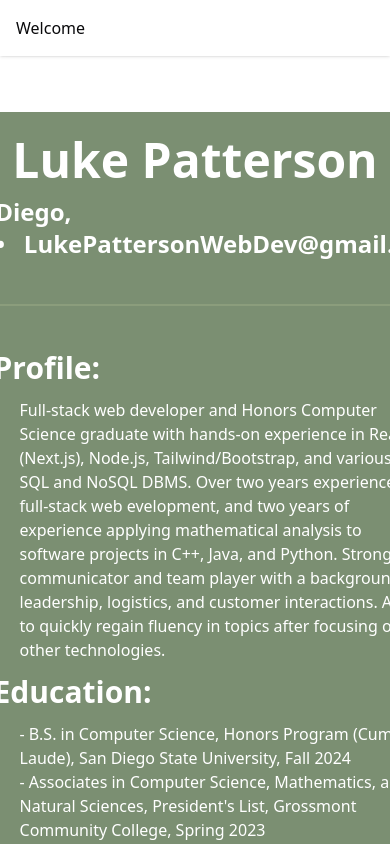
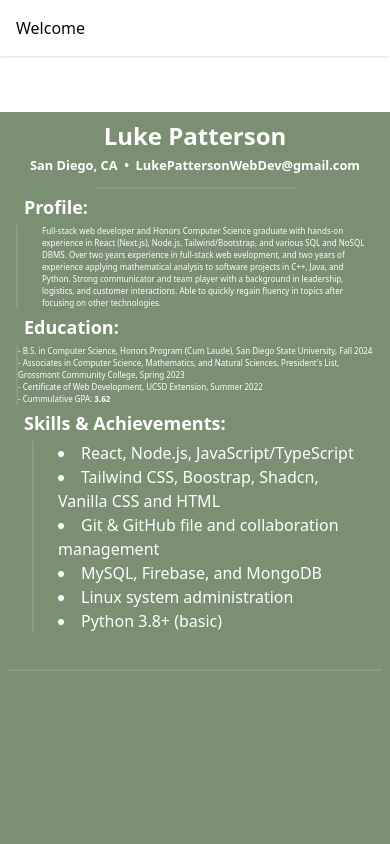
Before and after one commit to kainoa59/LukePattersonWebDev, a Next.js app: page /aboutme in a window 390 px wide. Shown: the top 844 px of the page. Built offline with nearby package versions, Linux system fonts and the light colour scheme.

Commit message:
adjusting screen sizing for smaller screens, start fixing section section of resume page

```diff
--- a/app/aboutme/page.tsx
+++ b/app/aboutme/page.tsx
@@ -55,7 +55,7 @@ export default function PortfolioPage() {
       <main>
         <div
           id="main-div"
-          className="w-full min-h-[60vh] bg-[#7b8f72] flex flex-col gap-3 items-center justify-center p-6 md:p-10 lg:p-12 xl:p-14 2xl:p-16 xl:px-28 2xl:px-32"
+          className="w-full min-h-[60vh] bg-[#7b8f72] flex flex-col gap-3 items-center justify-center p-2 sm:p-6 md:p-10 lg:p-12 xl:p-14 2xl:p-16 xl:px-28 2xl:px-32"
           style={{
             opacity: fadeIn ? 1 : 0,
             // fade-in effect
@@ -63,27 +63,27 @@ export default function PortfolioPage() {
           }}
         >
           <div
-            className="top-section flex flex-col gap-3 items-center justify-center"
+            className="top-section flex flex-col gap-1 md:gap-3 items-center justify-center"
             style={{
               opacity: topSectionOpacity,
               transition: "opacity 0.5s, transform 0.3s",
               transform: `translateX(${(1 - topSectionOpacity) * -500}px)`,
             }}
           >
-            <h1 className="text-5xl font-extrabold text-white text-center">
+            <h1 className="text-2xl sm:text-3xl lg:text-5xl font-extrabold text-white text-center">
               Luke Patterson
             </h1>
-            <h1 className="text-2xl font-semibold text-white">
-                San Diego, CA&nbsp;&nbsp;&nbsp;•&nbsp;&nbsp;&nbsp;LukePattersonWebDev@gmail.com
+            <h1 className="text-[0.8rem] sm:text-md lg:text-2xl font-semibold text-white">
+                San Diego, CA&nbsp;&nbsp;•&nbsp;&nbsp;LukePattersonWebDev@gmail.com
             </h1>
 
-            <hr className="my-8 mx-auto border-t-2 border-[#a3b18a]/40 w-full max-w-3xl" />
+            <hr className="mt-2 md:mt-8 mx-auto border-t-2 border-[#a3b18a]/40 w-full max-w-[200px] md:max-w-3xl" />
 
-            <h1 className="w-full text-3xl font-bold text-white text-align-left pl-12">
+            <h1 className="w-full text-lg font-bold text-white text-align-left pl-4 sm:pl-12">
               Profile:
             </h1>
-            <p className="flex w-full text-white px-6 xl:px-24">
-              <span className="block border-l-2 pl-12 border-[#a3b18a]/40">
+            <p className="flex w-full text-white text-[0.5rem] md:text-base px-2 md:px-6 xl:px-24">
+              <span className="block border-l-2 pl-6 md:pl-12 border-[#a3b18a]/40">
                 Full-stack web developer and Honors Computer Science graduate
                 with hands-on experience in React (Next.js), Node.js,
                 Tailwind/Bootstrap, and various SQL and NoSQL DBMS. Over two
@@ -99,11 +99,11 @@ export default function PortfolioPage() {
             communicate cross-culturally. */}
               </span>
             </p>
-            <h1 className="w-full text-3xl font-bold text-white text-align-left pl-12">
+            <h1 className="w-full text-lg font-bold text-white text-align-left pl-4 sm:pl-12">
               Education:
             </h1>
-            <div className="flex text-white w-full px-6 xl:px-24">
-              <div className="border-l-2 pl-12 border-[#a3b18a]/40">
+            <div className="flex w-full text-white text-[0.5rem] md:text-base px-2 md:px-6 xl:px-24">
+              <div className="border-l-2 pl:6 md:pl-12 border-[#a3b18a]/40">
                 - B.S. in Computer Science, Honors Program (Cum Laude), San
                 Diego State University, Fall 2024
                 <br />
@@ -116,11 +116,11 @@ export default function PortfolioPage() {
                 <span className="font-semibold"> 3.62 </span>
               </div>
             </div>
-            <h1 className="w-full text-3xl font-bold text-white text-align-left pl-12">
+            <h1 className="w-full text-lg font-bold text-white text-align-left pl-4 sm:pl-12">
               Skills & Achievements:
             </h1>
             <ul className="flex list-disc list-inside w-full px-6 xl:px-24 text-white">
-              <span className="block border-l-2 pl-12 border-[#a3b18a]/40">
+              <span className="block border-l-2 pl-6 md:pl-12 border-[#a3b18a]/40">
                 <li>React, Node.js, JavaScript/TypeScript</li>
                 <li>Tailwind CSS, Boostrap, Shadcn, Vanilla CSS and HTML</li>
                 <li>Git & GitHub file and collaboration management</li>
--- a/app/globals.css
+++ b/app/globals.css
@@ -18,7 +18,7 @@ main {
   padding-top: var(--navbar-height, 64px);
 }
 
-.text-outline-white {
+/* .text-outline-white {
   text-shadow:
     1px 1px 0 #7b8f72,
     -1px 1px 0 #7b8f72,
@@ -28,7 +28,7 @@ main {
     0px 1px 0 #7b8f72,
     -1px 0px 0 #7b8f72,
     0px -1px 0 #7b8f72;
-}
+} */
 
 .fade-edges::before {
   content: "";
--- a/app/page.tsx
+++ b/app/page.tsx
@@ -178,11 +178,17 @@ export default function Home() {
               transform: `translateX(-${barAndGreenProgress * 125}%)`,
             }}
           >
-            <h1 className="pb-4 ml-48 text-7xl font-extrabold text-center whitespace-nowrap text-outline-white">
+            <h1
+              className="pb-4 ml-48 text-7xl tracking-wide font-extrabold text-center whitespace-nowrap"
+              style={{ textShadow: "0 4px 12px #7b8f72, 0 0px 3px #7b8f72" }}
+            >
               Luke Patterson
             </h1>
-            <h3 className="pt-4 ml-48 text-4xl font-semibold text-center whitespace-nowrap text-outline-white">
-              full stack web developer
+            <h3
+              className="pt-4 ml-48 text-4xl tracking-wide font-semibold text-center whitespace-nowrap"
+              style={{ textShadow: "0 3px 10px #7b8f72, 0 0px 2px #7b8f72" }}
+            >
+              Full stack web developer
             </h3>
           </div>
           {/* center column */}
@@ -219,9 +225,13 @@ export default function Home() {
               transform: `translateX(${barAndGreenProgress * 125}%)`,
             }}
           >
-            <p>
-              hello there is gonna be random text here i am not sure what i am
-              going to put yet
+            <p
+              className="text-xl tracking-wide font-normal text-center"
+              style={{ textShadow: "0 2px 8px #7b8f72, 0 0px 1px #7b8f72" }}
+            >
+              Bachelor of Science in Computer Sience, SDSU
+              <br />
+              Web Developer for Dahlia Coastal Living Properties
             </p>
           </div>
         </div>
```
